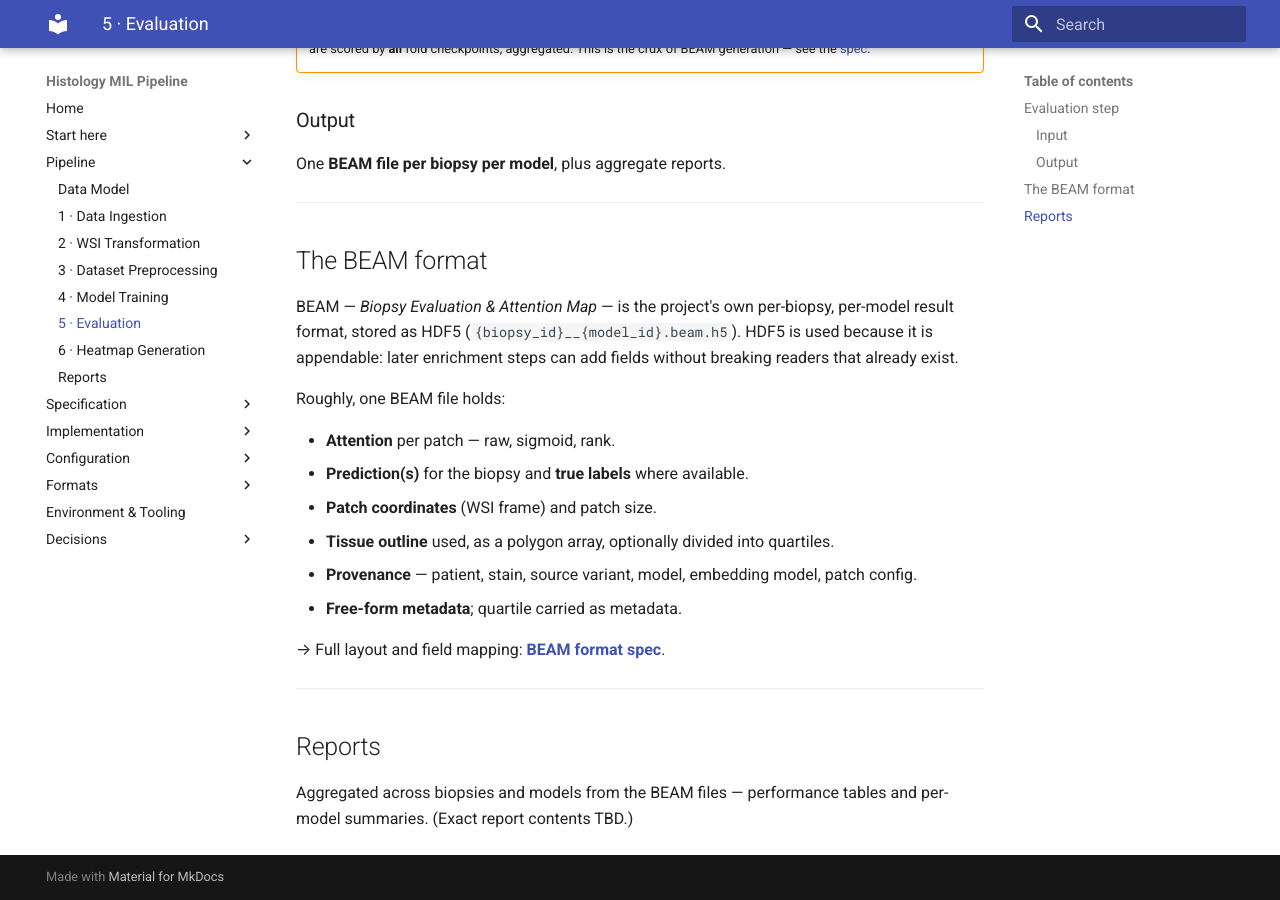
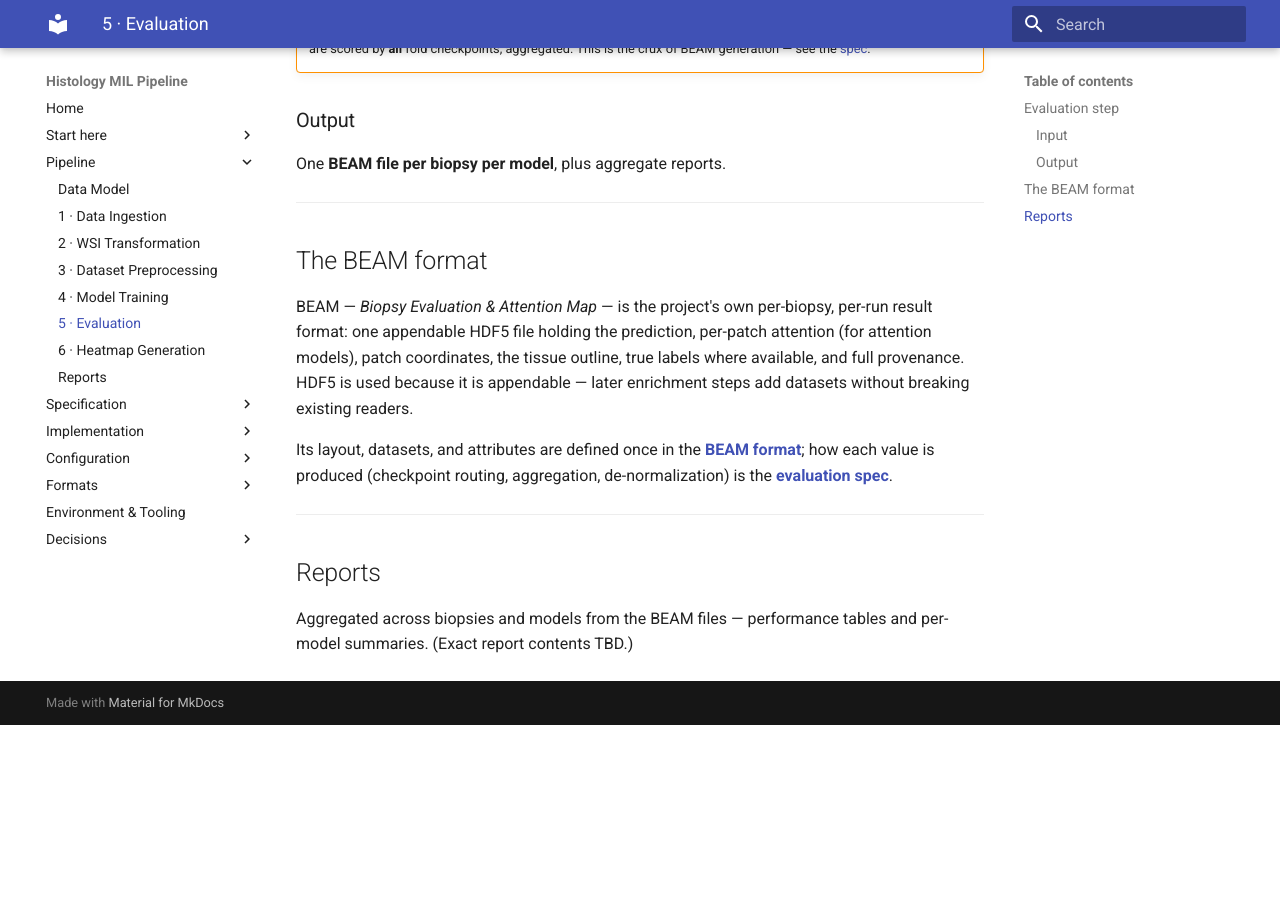
Before and after one commit to TheodorLindberg/SPRINTER_CLAM_DESIGN, an MkDocs documentation site: the page built from docs/design/07-evaluation.md, in a window 1280 px wide and 900 px high, scrolled down 1016 px. Built offline with MkDocs 1.6.1 and Material for MkDocs 9.7.7, drawn with Linux system fonts in a browser that asks for light colours; after the commit the page ends 1741 px from its top, so only the background shows below that.

Commit message:
Consolidate BEAM format to a single source
The BEAM field list was re-specified in design/07 (with a stale
{biopsy_id}__{model_id} name) and in spec/evaluation. Now:

- formats/beam.md is the single source of layout/datasets/attributes;
  added the provenance attrs that previously lived only in the spec
  (model_experiment, bundle_id, cohort_id, membership_hash, git_commit)
- design/07: BEAM section is now a description + links, no field list
- spec/evaluation: keeps only "how values are produced"; root attrs
  point to the format's root-attributes table
- design/08: heatmap inputs reference the format instead of re-listing

mkdocs build --strict clean.

Co-Authored-By: Claude Opus 4.8 <noreply@anthropic.com>

```diff
--- a/docs/design/07-evaluation.md
+++ b/docs/design/07-evaluation.md
@@ -39,18 +39,9 @@ One **BEAM file per biopsy per model**, plus aggregate reports.
 
 ## The BEAM format
 
-BEAM — *Biopsy Evaluation & Attention Map* — is the project's own per-biopsy, per-model result format, stored as HDF5 (`{biopsy_id}__{model_id}.beam.h5`). HDF5 is used because it is appendable: later enrichment steps can add fields without breaking readers that already exist.
+BEAM — *Biopsy Evaluation & Attention Map* — is the project's own per-biopsy, per-run result format: one appendable HDF5 file holding the prediction, per-patch attention (for attention models), patch coordinates, the tissue outline, true labels where available, and full provenance. HDF5 is used because it is appendable — later enrichment steps add datasets without breaking existing readers.
 
-Roughly, one BEAM file holds:
-
-- **Attention** per patch — raw, sigmoid, rank.
-- **Prediction(s)** for the biopsy and **true labels** where available.
-- **Patch coordinates** (WSI frame) and patch size.
-- **Tissue outline** used, as a polygon array, optionally divided into quartiles.
-- **Provenance** — patient, stain, source variant, model, embedding model, patch config.
-- **Free-form metadata**; quartile carried as metadata.
-
-→ Full layout and field mapping: **[BEAM format spec](../formats/beam.md)**.
+Its layout, datasets, and attributes are defined once in the **[BEAM format](../formats/beam.md)**; how each value is produced (checkpoint routing, aggregation, de-normalization) is the **[evaluation spec](../spec/evaluation.md)**.
 
 ---
 
```
Also changed, not shown: docs/design/08-heatmaps.md (+1 -1 lines), docs/formats/beam.md (+4 -1 lines), docs/spec/evaluation.md (+4 -2 lines).
